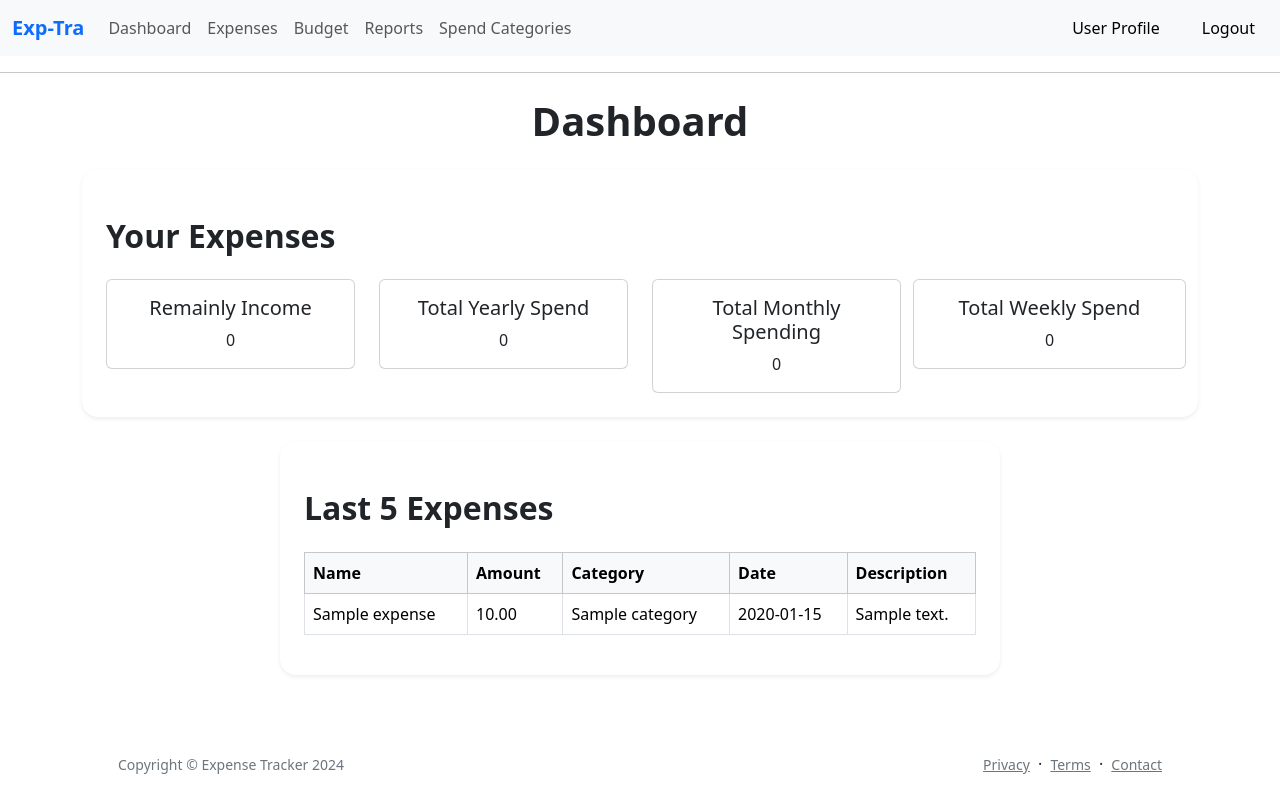
After one commit to seymausta/expense-tracker0, a Flask app: page /dashboard in a window 1280 px wide. The commit adds this page. Run offline with Flask 3, Linux system fonts and the light colour scheme; a user stored in the database is signed in; tables that the repository leaves empty hold one stand-in row (values such as "Sample post").

Commit message:
dashboard

```diff
--- a/app/routes.py
+++ b/app/routes.py
@@ -1,3 +1,5 @@
+from datetime import datetime,timedelta
+from sqlalchemy import func
 from app import app,db
 from flask import render_template, flash, redirect, url_for, request, abort
 from app.forms import LoginForm, RegistrationForm, ExpenseForm, UpdateExpenseForm, UpdateAccountForm, AddCategoryForm, \
@@ -231,3 +233,51 @@ def delete_account():
     db.session.commit()
     flash('Your account has been deleted!', 'success')
     return redirect(url_for('login'))
+
+@app.route('/dashboard')
+def dashboard():
+    form = ExpenseForm()
+    def last_five_expenses():
+        return Expense.query.filter_by(user_id=current_user.id).order_by(Expense.date.desc()).limit(5).all()
+
+    def total_spend_week(user_id):
+        # Haftanın başlangıç tarihini bulma
+        current_date = datetime.now()
+        start_of_week = current_date - timedelta(days=current_date.weekday())
+
+        # Haftalık harcamaları sorgulama
+        total_weekly_spend = db.session.query(func.sum(Expense.amount)). \
+            filter(Expense.user_id == user_id). \
+            filter(Expense.date >= start_of_week).scalar()
+
+        return total_weekly_spend or 0
+
+    def total_spend_year(user_id):
+        # İçinde bulunulan yıl için harcamaları sorgulama
+        total_yearly_spend = db.session.query(func.sum(Expense.amount)). \
+            filter(Expense.user_id == user_id). \
+            filter(func.extract('year', Expense.date) == datetime.now().year).scalar()
+
+        return total_yearly_spend or 0
+
+    def total_spend_month(user_id):
+        # İçinde bulunulan ay için harcamaları sorgulama
+        total_monthly_spend = db.session.query(func.sum(Expense.amount)). \
+            filter(Expense.user_id == user_id). \
+            filter(func.extract('year', Expense.date) == datetime.now().year). \
+            filter(func.extract('month', Expense.date) == datetime.now().month).scalar()
+
+        return total_monthly_spend or 0
+
+    categories = Category.query.all()
+    category_dict = {category.id: category.name for category in categories}
+
+    last_five_expenses = last_five_expenses()
+    total_spend_week=total_spend_week(current_user.id)
+    total_spend_month = total_spend_month(current_user.id)
+    total_spend_year = total_spend_year(current_user.id)
+
+
+    return render_template('dashboard.html', title='Dashboard', last_five_expenses=last_five_expenses,
+                           total_spend_week=total_spend_week,total_spend_month=total_spend_month,
+                           total_spend_year=total_spend_year,category_dict=category_dict, form=form)
--- a/app/templates/base.html
+++ b/app/templates/base.html
@@ -41,15 +41,6 @@
 <body>
 {% include "navbar.html" %}
 <hr>
-{% with messages = get_flashed_messages() %}
-{% if messages %}
-<ul>
-    {% for message in messages %}
-    <li>{{ message }}</li>
-    {% endfor %}
-</ul>
-{% endif %}
-{% endwith %}
 <div class="form">
     {% block form %} {% endblock %}
 </div>
--- /dev/null
+++ b/app/templates/dashboard.html
@@ -0,0 +1,84 @@
+{% extends "base.html" %}
+
+{% block title %}
+Dashboard
+{% endblock %}
+
+{% block content %}
+{% if last_five_expenses %}
+<div class="container">
+    <h1 class="my-4 fw-bolder text-center">Dashboard</h1>
+    <div class="row justify-content-center ">
+        <div class="card shadow-sm border-0 rounded-4 p-4 mb-4">
+            <h2 class="my-4 fw-bolder ">Your Expenses</h2>
+            <div class="row row-cols-1 row-cols-md-4 g-4">
+                <div class="col">
+                    <div class="card">
+                        <div class="card-body text-center">
+                            <h5 class="card-title ">Remainly Income</h5>
+                            <p class="card-text">{{ total_spend_week }}</p>
+                        </div>
+                    </div>
+                </div>
+                <div class="col">
+                    <div class="card">
+                        <div class="card-body text-center">
+                            <h5 class="card-title ">Total Yearly Spend</h5>
+                            <p class="card-text">{{ total_spend_year }}</p>
+                        </div>
+                    </div>
+                </div>
+                <div class="col">
+                    <div class="card">
+                        <div class="card-body text-center">
+                            <h5 class="card-title ">Total Monthly Spending</h5>
+                            <p class="card-text">{{ total_spend_month }}</p>
+                        </div>
+                    </div>
+                </div>
+
+                <div class="card mb-4">
+                    <div class="card-body text-center">
+                        <h5 class="card-title">Total Weekly Spend</h5>
+                        <p class="card-text">{{ total_spend_week }}</p>
+                    </div>
+                </div>
+            </div>
+        </div>
+
+        <br><br><br>
+        <div class="col-lg-8">
+            <div class="card shadow-sm border-0 rounded-4 p-4">
+                <h2 class="fw-bolder  my-4">Last 5 Expenses</h2>
+                <div class="table-responsive">
+                    <table class="table table-hover table-bordered">
+                        <thead class="table-light">
+                        <tr>
+                            <th>Name</th>
+                            <th>Amount</th>
+                            <th>Category</th>
+                            <th>Date</th>
+                            <th>Description</th>
+                        </tr>
+                        </thead>
+                        <tbody>
+                        {% for expense in last_five_expenses %}
+                        <tr>
+                            <td>{{ expense.name }}</td>
+                            <td>{{ expense.amount }}</td>
+                            <td>{{ category_dict[expense.category_id] }}</td>
+                            <td>{{ expense.date }}</td>
+                            <td>{{ expense.description }}</td>
+                        </tr>
+                        {% endfor %}
+                        </tbody>
+                    </table>
+                </div>
+            </div>
+        </div>
+    </div>
+</div>
+{% else %}
+<p class="fw-bold text-center">You don't have any expenses yet 😥</p>
+{% endif %}
+{% endblock %}
--- a/app/templates/expenses.html
+++ b/app/templates/expenses.html
@@ -13,7 +13,7 @@
                     <div class="card-body d-flex flex-column justify-content-between">
                         <h5 class="card-title fw-bold">Add Expenses</h5>
                         <p class="card-text">Tracking your individual expenses helps you refine your spending habits and save money.</p>
-                        <a href="{{ url_for('add_expense') }}" class="btn btn-success d-block">Add Expenses</a>
+                        <a href="{{ url_for('add_expense') }}" class="btn btn-outline-secondary d-block">Add Expenses</a>
                     </div>
                 </div>
             </div>
@@ -22,7 +22,7 @@
                     <div class="card-body d-flex flex-column justify-content-between">
                         <h5 class="card-title fw-bold">View or Update Expense History</h5>
                         <p class="card-text">View your expense history and make changes if needed.</p>
-                        <a href="{{ url_for('expense_history') }}" class="btn btn-success d-block">View or Update Expenses</a>
+                        <a href="{{ url_for('expense_history') }}" class="btn btn-outline-secondary d-block">View or Update Expenses</a>
                     </div>
                 </div>
             </div>
--- a/app/templates/navbar.html
+++ b/app/templates/navbar.html
@@ -13,7 +13,7 @@
     {% else %}
       <ul class="navbar-nav">
         <li class="nav-item">
-          <a class="nav-link" href="#">Dashboard</a>
+          <a class="nav-link" href="{{ url_for('dashboard') }}">Dashboard</a>
         </li>
         <li class="nav-item">
           <a class="nav-link" href="{{ url_for('expenses') }}">Expenses</a>
--- a/app/templates/register.html
+++ b/app/templates/register.html
@@ -2,6 +2,7 @@
 
 {% block title %} Register {% endblock %}
 {% block content %}
+
     <div class="bg-light rounded-4 py-5 px-4 px-md-5">
         <div class="text-center mb-5">
             <div class="feature bg-primary bg-gradient-primary-to-secondary text-white rounded-3 mb-3"><i class="bi bi-envelope"></i></div>
```
Also changed, not shown: app/templates/account.html (+12 -2 lines), app/templates/add_expense.html (+11 -1 lines), app/templates/categories.html (+11 -1 lines), app/templates/expense_history.html (+10 -0 lines), app.db.
